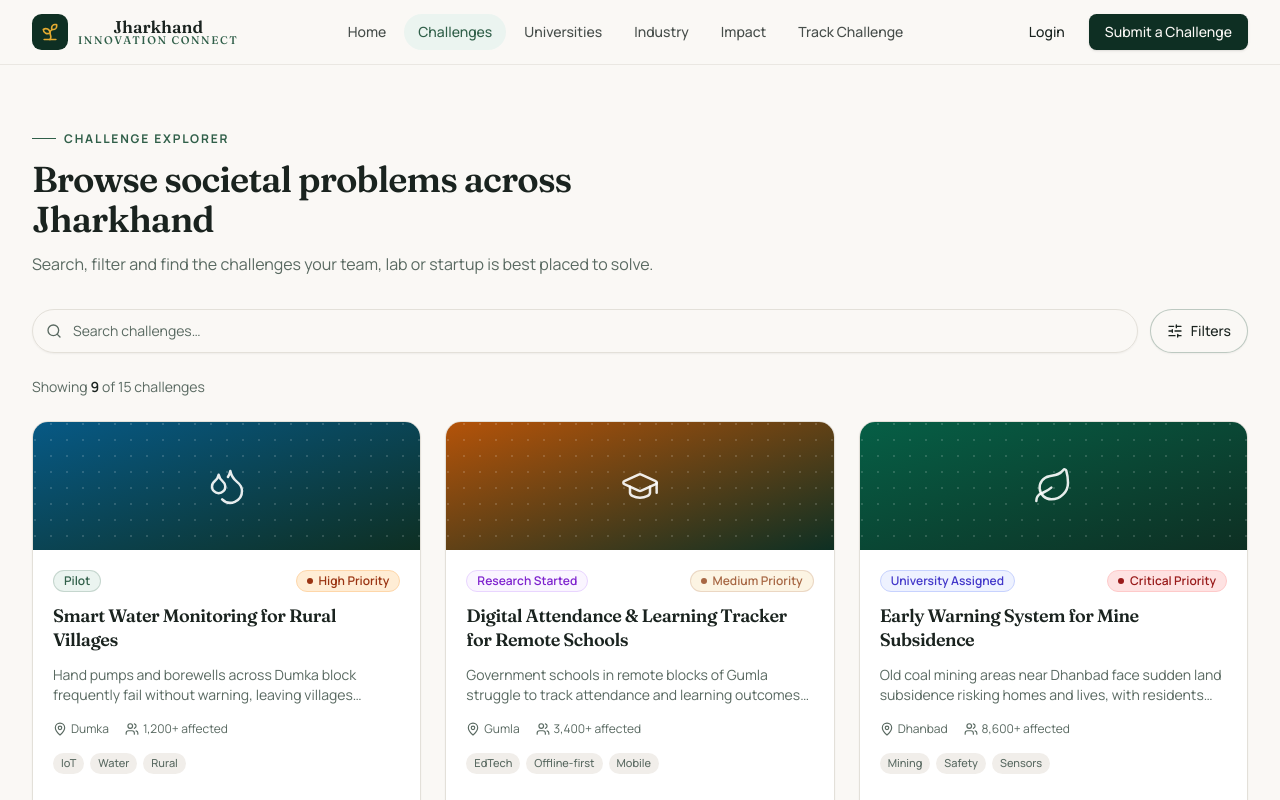
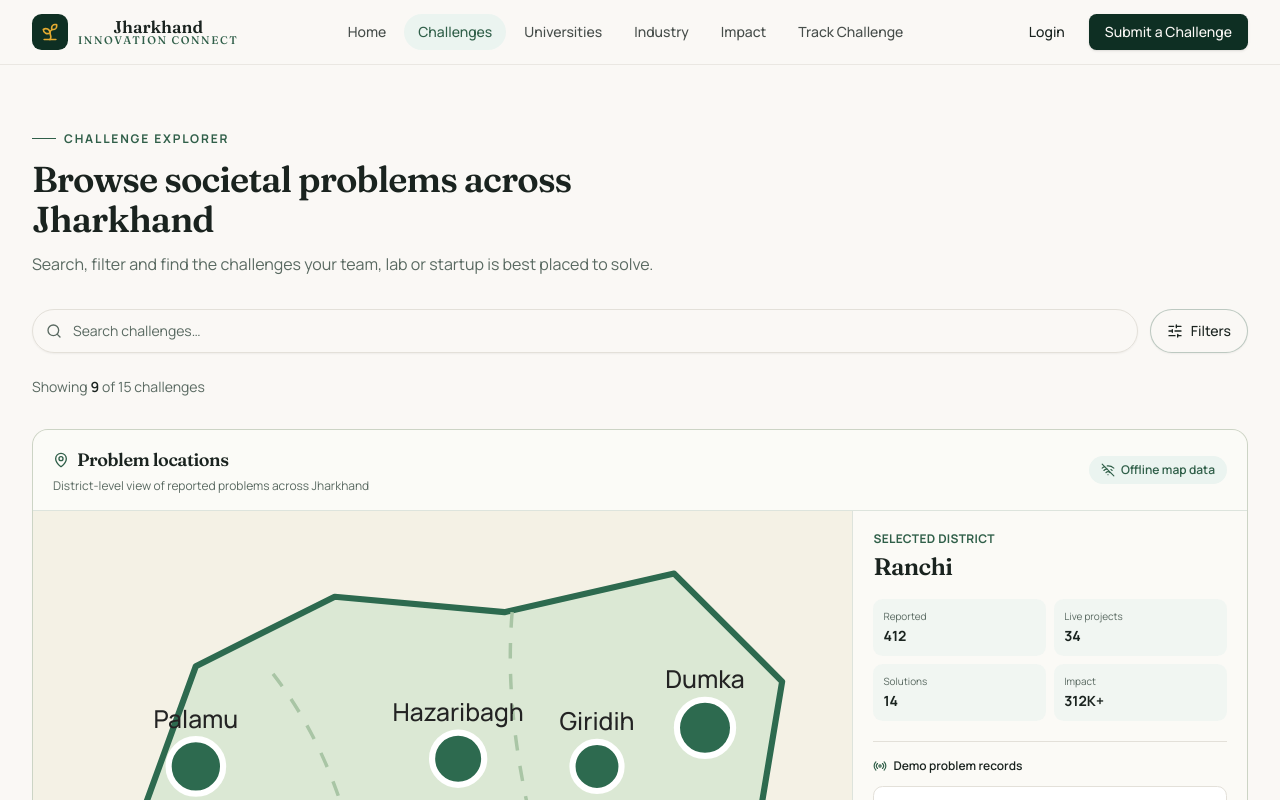
Before and after one commit to odesrani-create/SIH-2026, a React (Vite) app: page / in a window 1280 px wide. Both pictures are taken after a click on the button "Challenges". Shown: the top 800 px of the page. Built offline with nearby package versions, Linux system fonts and the light colour scheme.

Commit message:
Make Jharkhand map publicly accessible

```diff
--- a/src/pages/challenges-page.tsx
+++ b/src/pages/challenges-page.tsx
@@ -5,7 +5,8 @@ import { Button } from "@/components/ui/button";
 import { Select, SelectContent, SelectItem, SelectTrigger, SelectValue } from "@/components/ui/select";
 import { SectionHeading } from "@/components/shared/section-heading";
 import { ChallengeCard } from "@/components/shared/challenge-card";
-import { CHALLENGES, DISTRICT_NAMES, DOMAINS } from "@/data/demoData";
+import { OfflineJharkhandMap } from "@/components/shared/offline-jharkhand-map";
+import { CHALLENGES, DISTRICTS, DISTRICT_NAMES, DOMAINS } from "@/data/demoData";
 import type { ChallengeStatus, Priority } from "@/types";
 
 const STATUSES: ChallengeStatus[] = [
@@ -98,6 +99,10 @@ export function ChallengesPage() {
         {filtered.length} challenges
       </p>
 
+      <div className="mt-8">
+        <OfflineJharkhandMap districts={DISTRICTS} challenges={CHALLENGES} />
+      </div>
+
       {filtered.length === 0 ? (
         <div className="mt-10 flex flex-col items-center rounded-2xl border border-dashed border-border py-20 text-center">
           <p className="font-display text-lg font-semibold text-jic-charcoal">No challenges match your filters</p>
```
